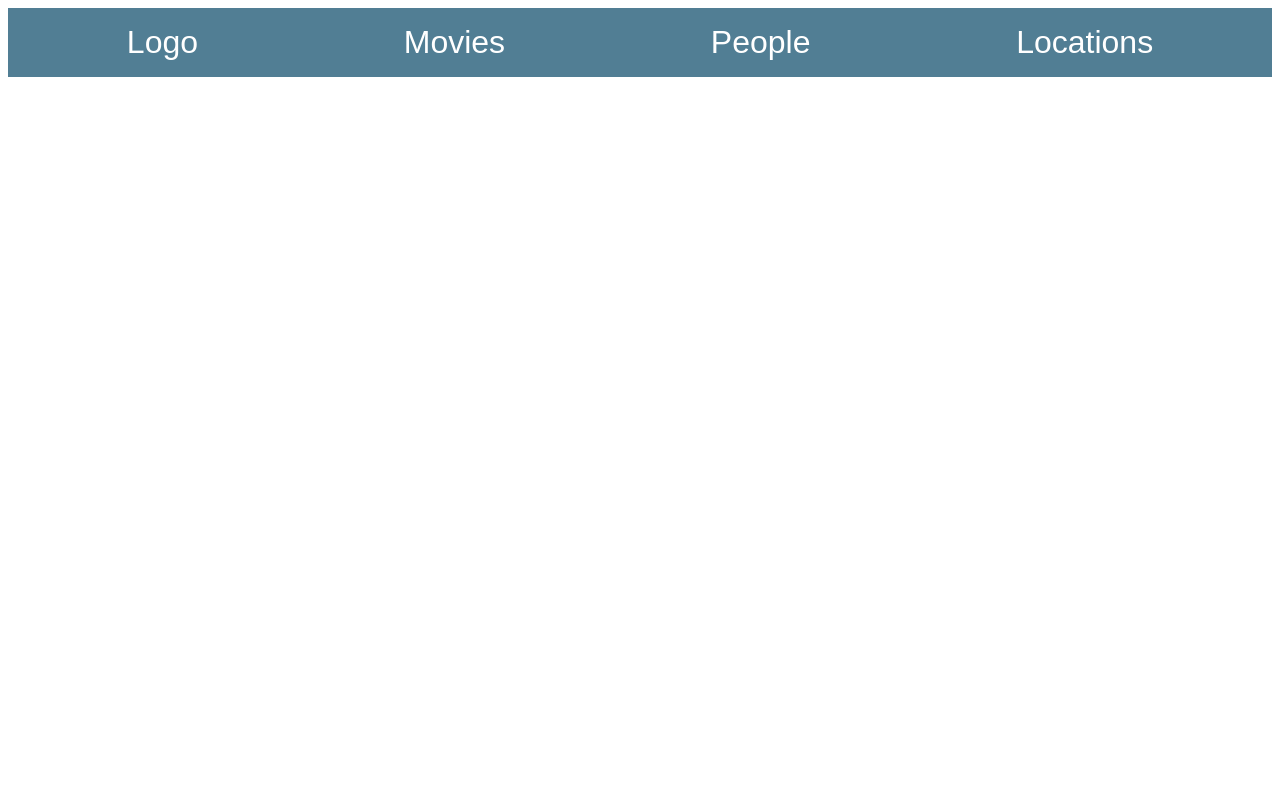
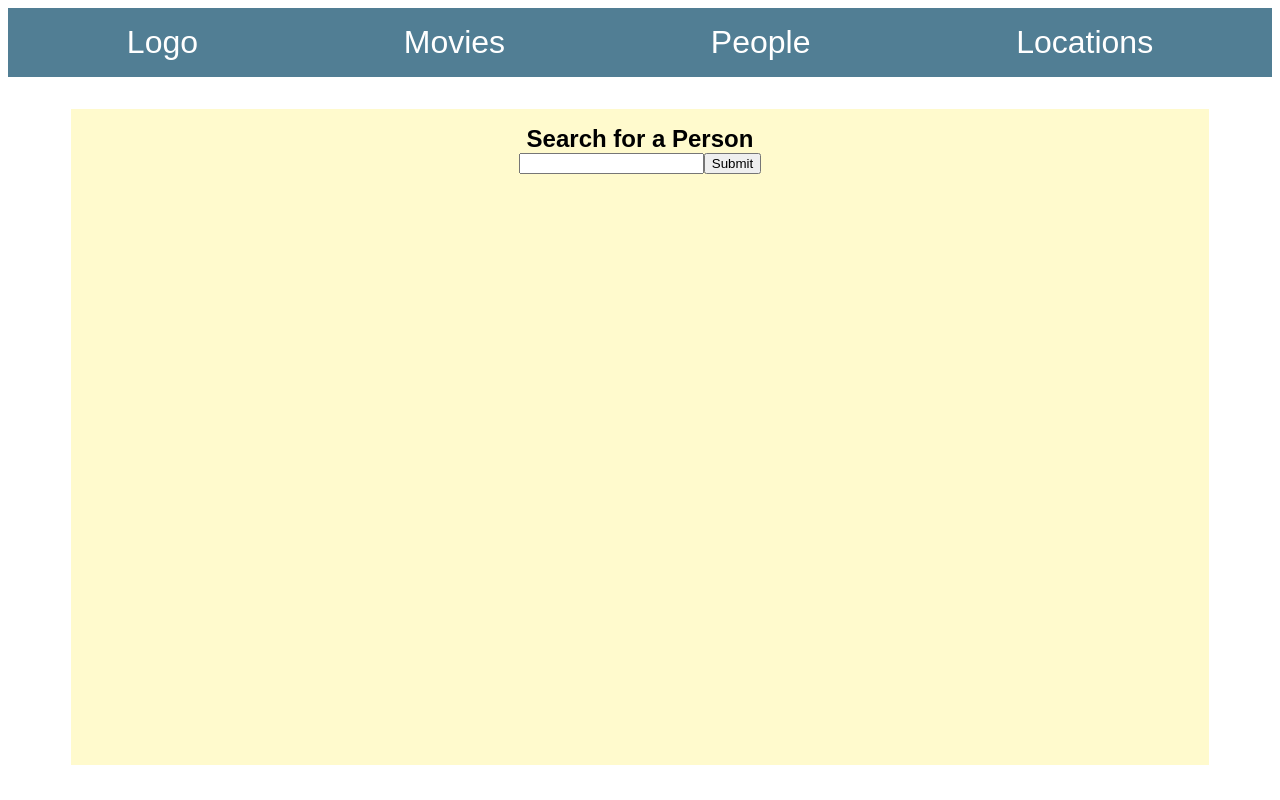
Before and after one commit to 9-3-pursuit/assessment-final-react, a React (Create React App) app: page /people in a window 1280 px wide. Built offline with nearby package versions, Linux system fonts and the light colour scheme; no server answers.

Commit message:
Adds content to People component

```diff
--- a/src/Pages/People/People.js
+++ b/src/Pages/People/People.js
@@ -1,3 +1,41 @@
+import { useState } from "react";
+import useStudioGhibliAPI from "../../Helpers/useStudioGhibliAPI";
+
 export default function People() {
-  return;
+  const allPeople = useStudioGhibliAPI("people");
+  const [userInput, setUserInput] = useState("");
+  const [selectedOption, setSelectedOption] = useState(null);
+
+  const handlePersonSearch = (e) => {
+    const personDetails = allPeople.find(({ name }) => {
+      return name.toLowerCase() === userInput.toLowerCase();
+    });
+
+    setSelectedOption(personDetails || "Not Found");
+  };
+
+  const handleInputChange = (e) => setUserInput(e.target.value);
+  return (
+    <main>
+      <section className="people">
+        <h2>Search for a Person</h2>
+        <input type="text" value={userInput} onChange={handleInputChange} />
+        <button onClick={handlePersonSearch}>Submit</button>
+        {selectedOption && <ResultsSection selectedOption={selectedOption} />}
+      </section>
+    </main>
+  );
 }
+
+const ResultsSection = ({ selectedOption }) => {
+  return selectedOption === "Not Found" ? (
+    <p>Not Found</p>
+  ) : (
+    <aside>
+      <h2>Name: {selectedOption.name}</h2>
+      <h6>Age: {selectedOption.age}</h6>
+      <h6>Gender: {selectedOption.gender}</h6>
+      <h6>Eye Color: {selectedOption.eye_color}</h6>
+    </aside>
+  );
+};
```
